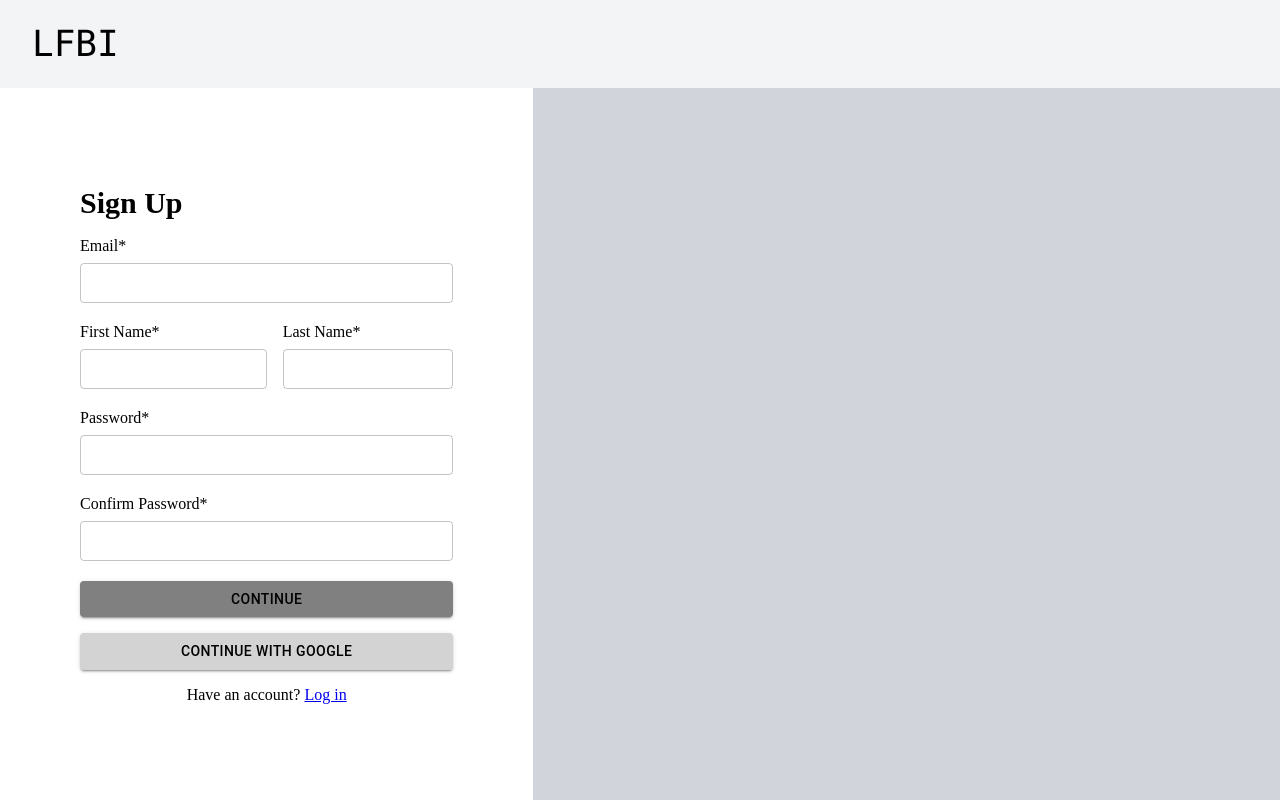
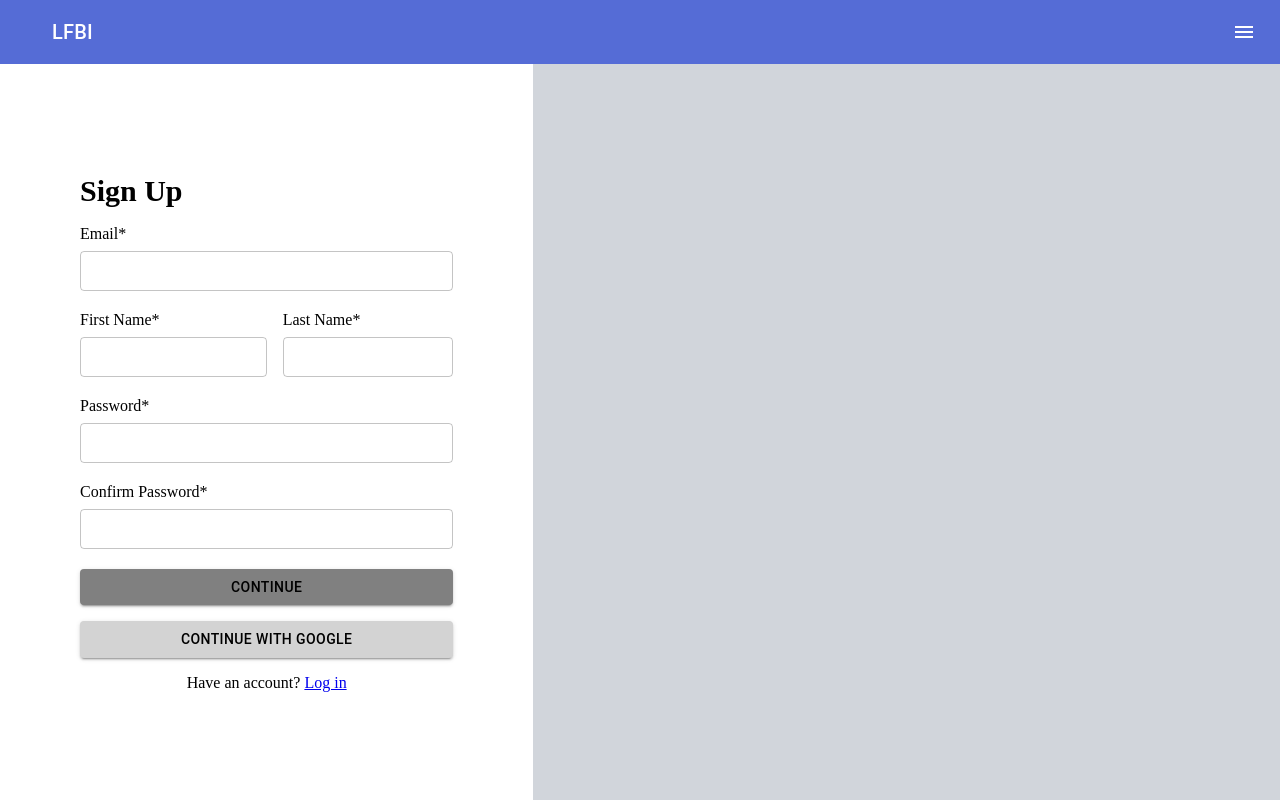
Before and after one commit to cornellh4i/lagos-volunteers, a Next.js app in the folder frontend/: page /signup in a window 1280 px wide. Built offline with nearby package versions, Linux system fonts and the light colour scheme; no server answers.

Commit message:
welcome template with navbar component

```diff
--- a/frontend/src/components/molecules/NavBar.tsx
+++ b/frontend/src/components/molecules/NavBar.tsx
@@ -1,27 +1,31 @@
-import React from "react";
-import { useState } from "react";
+import * as React from 'react';
+import AppBar from '@mui/material/AppBar';
+import Box from '@mui/material/Box';
+import Toolbar from '@mui/material/Toolbar';
+import Typography from '@mui/material/Typography';
+import Button from '@mui/material/Button';
+import IconButton from '@mui/material/IconButton';
+import MenuIcon from '@mui/icons-material/Menu';
 
-/** A NavBar page */
-const NavBar = () => {
-  const [menuOpen, setMenuOpen] = useState(false)
-
-  const handleNav = () => {
-    setMenuOpen(!menuOpen);
-  }
+export default function ButtonAppBar() {
   return (
-  <>
-
-  <div className = "grid grid-cols-12">
-    <div className = "col-span-11 justify-between items-center px-8 py-6 bg-gray-100 font-mono text-4xl">LFBI
-    </div>
-    <div className = "space-y-2 bg-gray-100 object-center py-8">
-      <div className = "sm:w-0 w-8 h-0.5 bg-black animate-pulse"></div>
-      <div className = "sm:w-0 w-8 h-0.5 bg-black animate-pulse"></div>
-      <div className = "sm:w-0 w-8 h-0.5 bg-black animate-pulse"></div>
-    </div>
-  </div>
-  </>
+    <Box sx={{ flexGrow: 1 }}>
+      <AppBar position="static">
+        <Toolbar>
+          <IconButton
+            size="large"
+            edge="start"
+            color="inherit"
+            aria-label="menu"
+            sx={{ mr: 2 }}
+          >
+          </IconButton>
+          <Typography variant="h6" component="div" sx={{ flexGrow: 1 }}>
+            LFBI
+          </Typography>
+          <MenuIcon />
+        </Toolbar>
+      </AppBar>
+    </Box>
   );
-};
-
-export default NavBar;
+}
```
